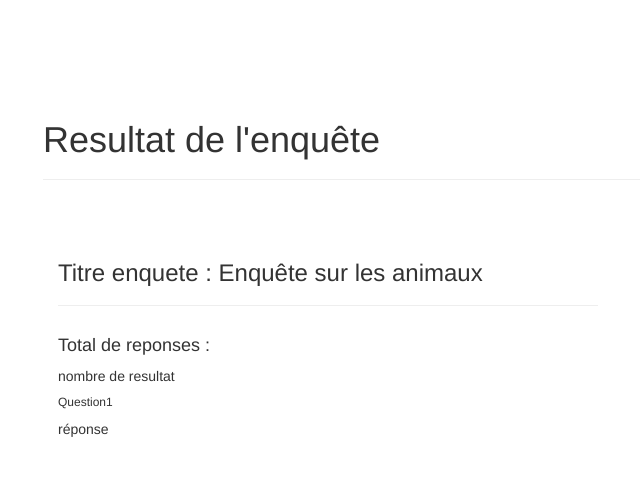
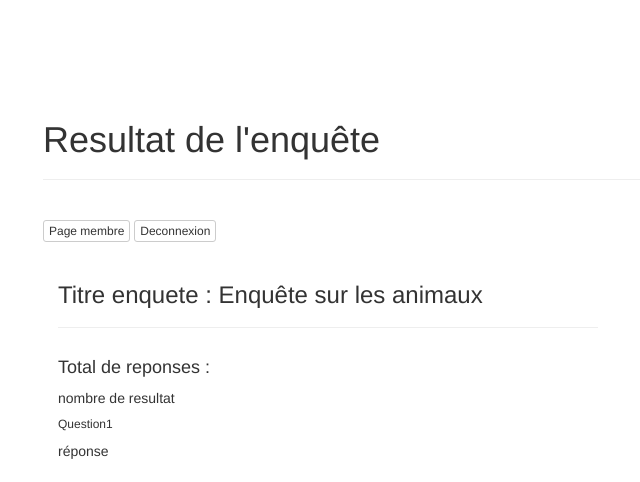
Before and after one commit to ouahsai/ProjetEnquetes, a PHP site: page /resultats.php in a window 1280 px wide. Shown: the top 482 px of the page, without its empty margins (27-667 px from the left). Run offline with PHP 8.4, Linux system fonts and the light colour scheme.

Commit message:
page resultat base V2

```diff
--- a/resultats.php
+++ b/resultats.php
@@ -1,5 +1,5 @@
 <?php
-
+session_start();
 ?>
 
 <!DOCTYPE html>
@@ -18,6 +18,10 @@
             <div class="page-header">
                 <h1 class="">Resultat de l'enquête</h1>
             </div>
+                    <div>
+                            <a class="btn btn-default btn-xs" href="member.php">Page membre</a>
+                            <a class="btn btn-default btn-xs" href="deconnexion.php">Deconnexion</a>
+                        </div>
             <div class="row">
                 <div class="col-md-6">
                     <div class="page-header">
```
